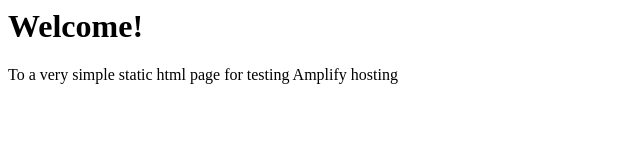
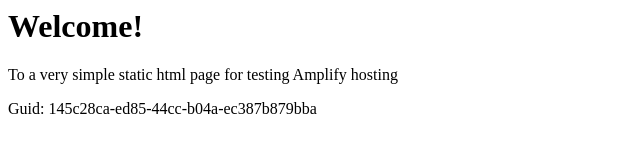
Before and after one commit to aws-aemilia-nrt/Github-PR-Commit-Integration-Test-DoNotTouch-Gith-OKSLNVO2-v1-prod-ap-northeast-1, a website: page src/index.html in a window 1280 px wide. Shown: the whole page, without its empty margins (0-640 px from the left). Drawn offline with Linux system fonts and the light colour scheme.

Commit message:
commit from integ tests

```diff
--- a/src/index.html
+++ b/src/index.html
@@ -1,3 +1,5 @@
+
+
 <html lang="en">
 
 <head>
@@ -10,6 +12,6 @@
 <body>
     <h1>Welcome!</h1>
     <p>To a very simple static html page for testing Amplify hosting</p>
-</body>
+    <p>Guid: 145c28ca-ed85-44cc-b04a-ec387b879bba</p></body>
 
 </html>
```
